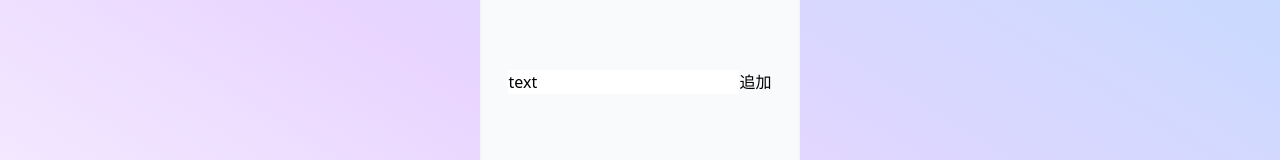
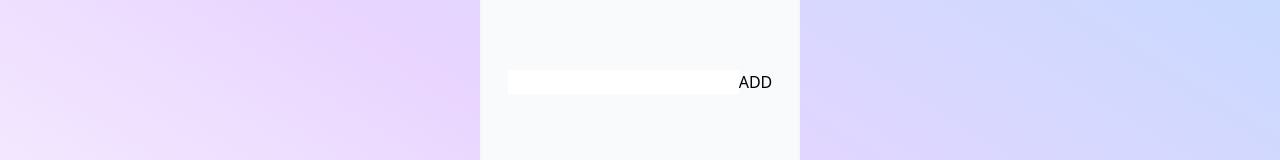
Before and after one commit to cocoide/todo-app, a Next.js app: page / in a window 1280 px wide. Shown: the part 198-358 px from the top of the page. Built offline with nearby package versions, Linux system fonts and the light colour scheme.

Commit message:
create TODO input form with React:useState

```diff
--- a/package.json
+++ b/package.json
@@ -14,12 +14,9 @@
     "@types/react-dom": "18.0.8",
     "eslint": "8.27.0",
     "eslint-config-next": "13.0.2",
-    "moment": "^2.29.4",
     "next": "13.0.2",
     "react": "18.2.0",
     "react-dom": "18.2.0",
-    "react-hook-form": "^7.39.2",
-    "recoil": "^0.7.6",
     "typescript": "4.8.4"
   },
   "devDependencies": {
--- a/src/components/Todo/Input.tsx
+++ /dev/null
@@ -1,14 +0,0 @@
-import { FC } from 'react';
-
-export const TodoInput: FC = () => {
-    return (
-        <div className='m-4 flex items-center'>
-            <input
-                placeholder='Add new Task'
-                type='text'
-                className='mr-4 w-full appearance-none rounded border py-2 px-3 shadow'
-            />
-            <button className='rounded border-2 p-2 text-gray-500'>Add</button>
-        </div>
-    );
-};
--- a/src/components/Todo/Item.tsx
+++ /dev/null
@@ -1,23 +0,0 @@
-import { FC } from 'react';
-import { Todo } from '../../recoil/states';
-
-type Props = {
-    todo: Todo;
-};
-
-export const TodoItem: FC<Props> = ({ todo }) => {
-    return (
-        <li className='flex items-center justify-between p-4'>
-            <p className='text-gray-500'>
-                {todo.isDone ? '✅' : '❎'} {todo.id}: {todo.title}
-            </p>
-            <p>
-                {/* {todo.detail} */}
-            </p>
-            <div className='flex space-x-4'>
-                <button className='rounded border-2 p-2 text-gray-500'>Done</button>
-                <button className='rounded border-2 p-2 text-gray-500'>Remove</button>
-            </div>
-        </li>
-    );
-};
--- a/src/components/Todo/List.tsx
+++ /dev/null
@@ -1,19 +0,0 @@
-import { FC } from 'react';
-import { Todo } from '../../recoil/states';
-import { TodoItem } from './Item';
-
-type Props = {
-    todos: Todo[];
-};
-
-export const TodoList: FC<Props> = ({ todos }) => {
-    return (
-        <div>
-            <ul className='divide-y divide-gray-300'>
-                {todos.map((todo) => (
-                    <TodoItem todo={todo} key={todo.id} />
-                ))}
-            </ul>
-        </div>
-    );
-};
--- a/src/components/Todo/index.tsx
+++ /dev/null
@@ -1,2 +0,0 @@
-export { TodoInput } from './Input';
-export { TodoList } from './List';
--- a/src/components/TodoApp.tsx
+++ b/src/components/TodoApp.tsx
@@ -1,8 +1,23 @@
-import { FC } from "react"
+import { FC, useState } from "react"
 
 export const TodoApp: FC = () => {
+    const [text, setText] = useState("")
     return (
         <div>
+            <form onSubmit={(e) => e.preventDefault()}>
+
+                <input
+                    type="text"
+                    value={text}
+                    onChange={(e) => setText(e.target.value)}
+                />
+
+                <input
+                    type="submit"
+                    value="ADD"
+                    onSubmit={(e) => e.preventDefault()}
+                />
+            </form>
         </div>
     )
 }
--- a/src/pages/_app.tsx
+++ b/src/pages/_app.tsx
@@ -1,6 +1,5 @@
 import '/styles/globals.css'
 import type { AppProps } from 'next/app'
-import { RecoilRoot } from 'recoil'
 
 export default function App({ Component, pageProps }: AppProps) {
   return (
--- a/src/pages/index.tsx
+++ b/src/pages/index.tsx
@@ -1,4 +1,5 @@
 import Head from 'next/head'
+import { TodoApp } from '../components/TodoApp'
 
 
 export default function Home() {
@@ -17,15 +18,7 @@ export default function Home() {
         >Share To Do</h1>
         <div className="h-80 w-80 m-auto bg-gray-50 rounded-md shadow-inner flex justify-center place-items-center">
 
-          <form onSubmit={(e) => e.preventDefault()}>
-            <input type="text" value="text" onChange={(e) => e.preventDefault()} />
-            <input
-              type="submit"
-              value="追加"
-              onSubmit={(e) => e.preventDefault()}
-            />
-          </form>
-
+          <TodoApp />
 
         </div>
       </div>
```
Also changed, not shown: src/recoil/states.ts (deleted, +0 -19 lines), 1 other file (tests, documents, lock files or other folders).
